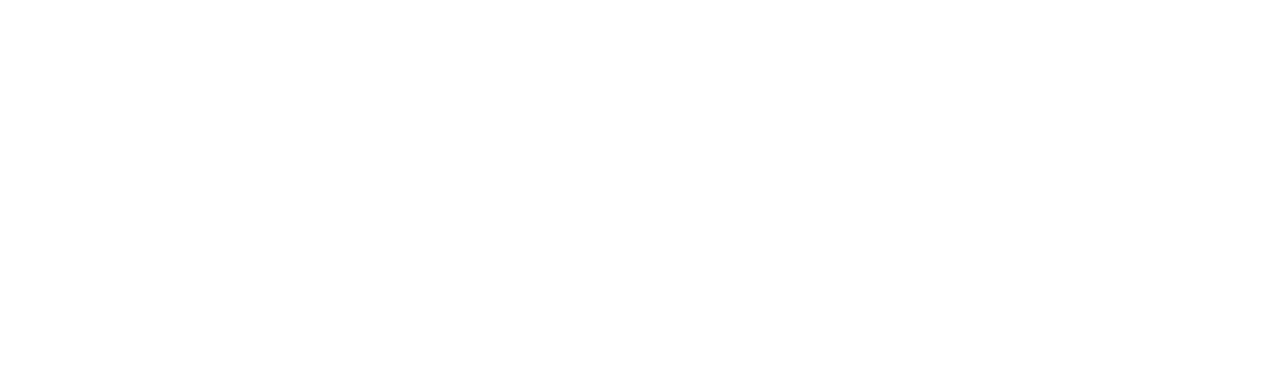
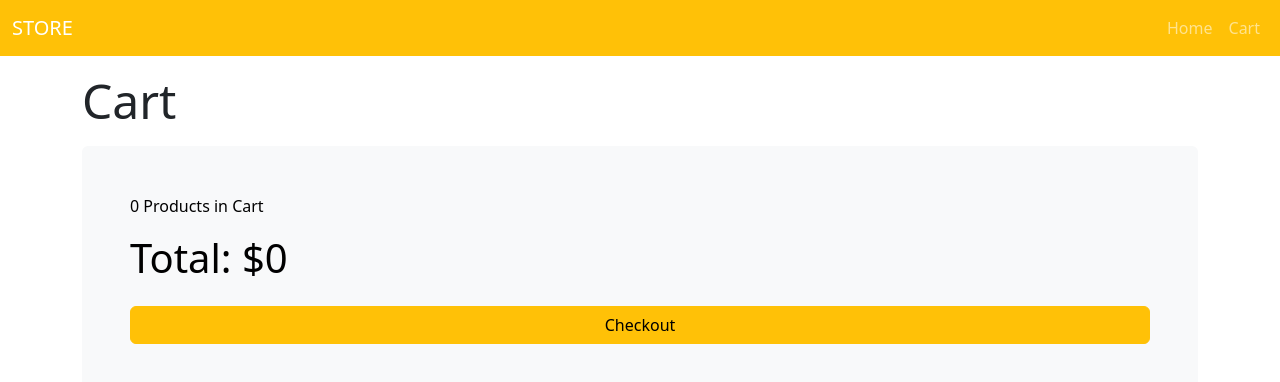
Before and after one commit to ChristianCurtis06/advanced-e-commerce-web-app, a React (Vite) app: page /cart in a window 1280 px wide. Shown: the top 382 px of the page. Built offline with nearby package versions, Linux system fonts and the light colour scheme.

Commit message:
Saving Progress

```diff
--- a/src/Counter.tsx
+++ b/src/Counter.tsx
@@ -1,6 +1,6 @@
 import { useDispatch, useSelector } from 'react-redux';
 import { RootState, AppDispatch } from './redux/store';
-import { increment, decrement } from './redux/counterSlice';
+import { increment, decrement } from './redux/cartSlice';
 
 const Counter = () => {
    const count = useSelector((state: RootState) => state.counter.count);
--- a/src/components/Cart.tsx
+++ b/src/components/Cart.tsx
@@ -1,8 +1,97 @@
+import { useEffect, useState } from "react";
+import { Container, Row, Col, Card, Form, FloatingLabel, Button, Badge } from "react-bootstrap";
+import PageLayout from "./PageLayout";
+import { removeProduct } from "../redux/cartSlice";
+import { Product } from "../queries/Products";
 
+const getCartFromSessionStorage = () => {
+    const cartFromSessionStorage = sessionStorage.getItem("cart");
+    return cartFromSessionStorage ? JSON.parse(cartFromSessionStorage) : [];
+};
+
+const setCartToSessionStorage = (cart: any[]) => {
+    sessionStorage.setItem("cart", JSON.stringify(cart));
+};
 
 const Cart: React.FC = () => {
+    const [cart, setCart] = useState<Product[]>([]);
+    const [productCount, setProductCount] = useState<number>(0);
+
+    const calculateTotal = () => {
+        let total: number = 0;
+        for (let product of cart) {
+            total += parseFloat(product.price);
+        }
+        return total;
+    };
+
+    const handleRemoveProduct = (productId: number, cart: Product[], setCart: React.Dispatch<React.SetStateAction<any[]>>) => {
+        const updatedCart = cart.filter(product => product.id !== productId);
+        setCart(updatedCart);
+        setCartToSessionStorage(updatedCart);
+        removeProduct(productId);
+    };
+
+    const handleCheckout = () => {
+        setCart([]);
+        sessionStorage.clear();
+    };
+
+    useEffect(() => {
+        const storedCart = getCartFromSessionStorage();
+        setCart(storedCart);
+    }, []);
+
+    useEffect(() => {
+        setProductCount(cart.length);
+    }, [cart]);
+
     return (
-        null
+        <PageLayout>
+            <Container>
+                <div className="my-3">
+                    <h2 className="display-5 mb-3">Cart</h2>
+                </div>
+            </Container>
+
+            <Container>
+                <div className="my-3 bg-light rounded p-5 text-white">
+                    {cart.length > 1 || cart.length == 0 ? <p className="text-black">{productCount} Products in Cart</p> : <p className="text-black">{productCount} Product in Cart</p>}
+                    {cart.map((product, index) => (
+                        <Card key={index} className="mb-4">
+                            <Row>
+                                <Col md={2} className="d-flex justify-content-center align-items-center">
+                                    <Card.Img style={{ objectFit: "contain", maxHeight: "150px" }} className="p-2" src={product.image} />
+                                </Col>
+                                <Col md={10}>
+                                    <Card.Body className="d-flex flex-column h-100">
+                                        <div className="d-flex flex-row">
+                                            <Card.Title className="mb-2 fs-2">{product.title}</Card.Title>
+                                            <Card.Title className="mb-3 ms-3 fs-2"><Badge bg="warning">${product.price}</Badge></Card.Title>
+                                        </div>
+                                        <Row className="">
+                                            <Col md={3}>
+                                                <FloatingLabel
+                                                    controlId="floatingInput"
+                                                    label="Quantity"
+                                                >
+                                                    <Form.Control type="number" /*value={cart.}*/ />
+                                                </FloatingLabel>
+                                            </Col>
+                                            <Col md={9} className="mt-sm-2 mt-md-0">
+                                                <Button variant="outline-warning" onClick={() => handleRemoveProduct(product.id, cart, setCart)} className="h-100 w-100 mt-auto">Remove from cart</Button>
+                                            </Col>
+                                        </Row>
+                                    </Card.Body>
+                                </Col>
+                            </Row>
+                        </Card>
+                    ))}
+                    <p className="display-6 text-black">Total: ${calculateTotal()}</p>
+                    <Button variant="warning" onClick={() => handleCheckout()} className="h-100 w-100 mt-2">Checkout</Button>
+                </div>
+            </Container>
+        </PageLayout>
     );
 }
 
--- a/src/components/HomePage.tsx
+++ b/src/components/HomePage.tsx
@@ -1,10 +1,35 @@
 import { Col, Container, Button, Card, Row, Badge, Form } from "react-bootstrap";
 import PageLayout from "./PageLayout";
-import { useProducts, useProductsByCategory } from "../queries/Products";
+import { useProducts, useProductsByCategory, Product } from "../queries/Products";
 import useCategories from "../queries/Categories";
-import { useState } from "react";
+import { useState, useEffect } from "react";
+import { addProduct } from "../redux/cartSlice";
+
+const getCartFromSessionStorage = () => {
+    const cartFromSessionStorage = sessionStorage.getItem("cart");
+    return cartFromSessionStorage ? JSON.parse(cartFromSessionStorage) : [];
+};
+
+const setCartToSessionStorage = (cart: any[]) => {
+    sessionStorage.setItem("cart", JSON.stringify(cart));
+};
+
 
 const HomePage: React.FC = () => {
+    const [cart, setCart] = useState<Product[]>([]);
+
+    const handleAddProduct = (product: Product, cart: Product[], setCart: React.Dispatch<React.SetStateAction<any[]>>) => {
+        const updatedCart = [...cart, product];
+        setCart(updatedCart);
+        setCartToSessionStorage(updatedCart);
+        addProduct(product);
+    };
+
+    useEffect(() => {
+        const storedCart = getCartFromSessionStorage();
+        setCart(storedCart);
+    }, []);
+
     const { data: categories } = useCategories();
     const [selectedCategory, setSelectedCategory] = useState<string>("");
 
@@ -12,10 +37,6 @@
     const { data: filteredProducts, isLoading: isFiltering } = useProductsByCategory(selectedCategory);
 
     const displayProducts = selectedCategory ? filteredProducts : products;
-
-    const addProduct = (productId: number) => {
-        // Add product to cart logic
-    };
 
     const handleFilter = (e: React.ChangeEvent<HTMLSelectElement>) => {
         setSelectedCategory(e.target.value);
@@ -55,7 +76,7 @@
                                         <Card.Text className="mb-2">{product.rating.rate}⭐ ({product.rating.count} Reviews)</Card.Text>
                                         <Card.Title className="mb-3"><Badge bg="warning">${product.price}</Badge></Card.Title>
                                         <Card.Text className="">{product.description}</Card.Text>
-                                        <Button variant="warning" onClick={() => addProduct(product.id)} className="mt-auto">Add to cart</Button>
+                                        <Button variant="warning" onClick={() => handleAddProduct(product, cart, setCart)} className="mt-auto">Add to cart</Button>
                                     </Card.Body>
                                 </Card>
                             </Col>
--- a/src/redux/counterSlice.ts
+++ b/src/redux/cartSlice.ts
@@ -21,8 +21,14 @@
         addProduct: (state, action: PayloadAction<Product>) => {
             state.cart.push(action.payload);
         },
-        removeProduct: (state) => {
+        removeProduct: (state, action: PayloadAction<number>) => {
             state.cart = state.cart.filter(product => product.id !== action.payload);
+        },
+        updateProduct: (state, action: PayloadAction<Product>) => {
+            const index = state.cart.findIndex(product => product.id === action.payload.id);
+            if (index !== -1) {
+                state.cart[index] = action.payload;
+            }
         },
     },
     extraReducers: (builder) => {
@@ -33,7 +39,7 @@
             })
             .addCase(fetchCounter.fulfilled, (state, action) => {
                 state.loading = false;
-                state.count = action.payload;
+                state.cart = action.payload;
             })
             .addCase(fetchCounter.rejected, (state, action) => {
                 state.loading = false;
@@ -42,5 +48,5 @@
     },
 });
 
-export const { increment, decrement, incrementByAmount } = cartSlice.actions;
+export const { addProduct, removeProduct, updateProduct } = cartSlice.actions;
 export default cartSlice.reducer;
--- a/src/redux/store.ts
+++ b/src/redux/store.ts
@@ -1,9 +1,9 @@
 import { configureStore } from '@reduxjs/toolkit';
-import counterReducer from './counterSlice';
+import cartReducer from './cartSlice';
 
 export const store = configureStore({
    reducer: {
-    counter: counterReducer,
+      cart: cartReducer,
    },
 });
 
```
